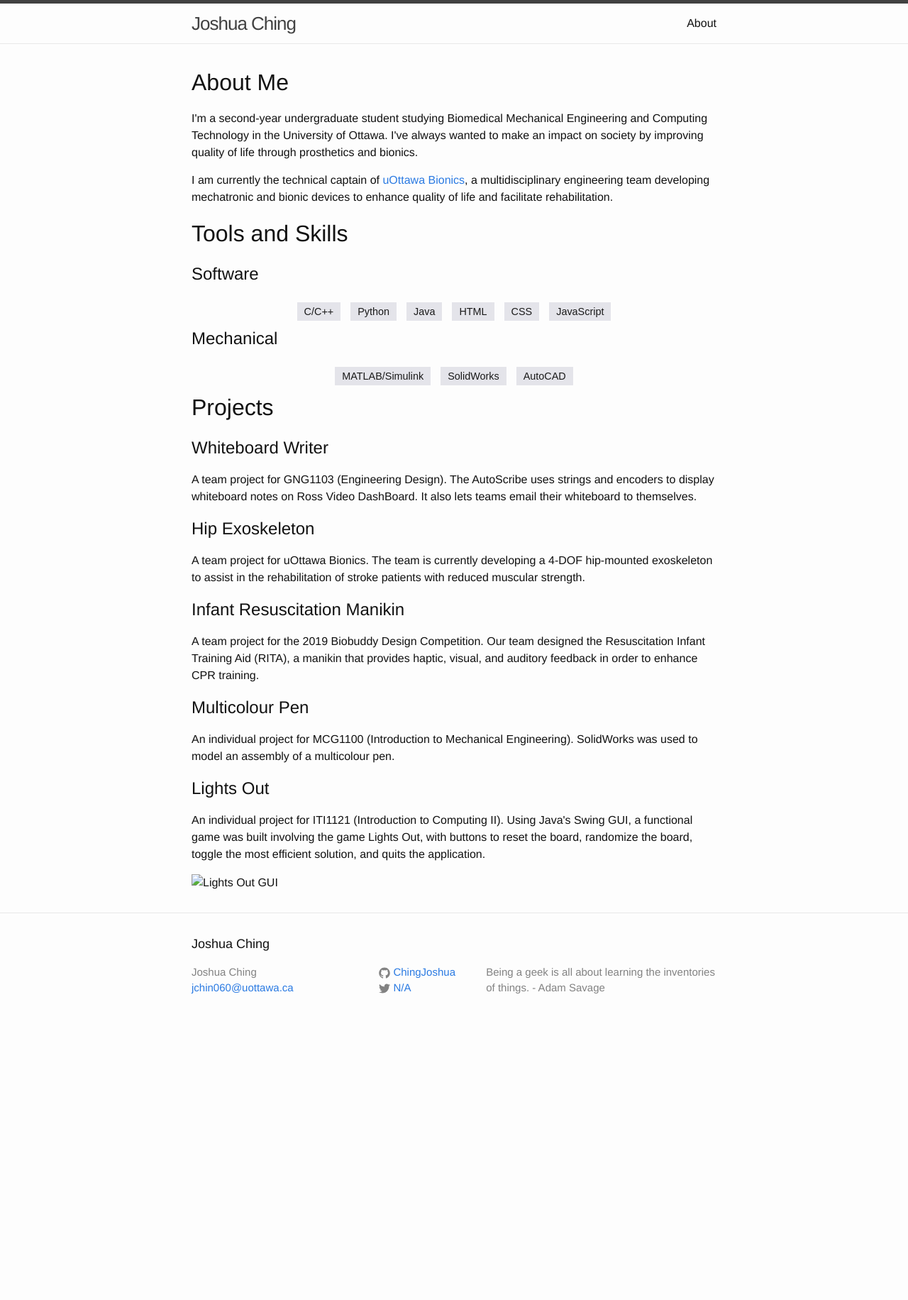
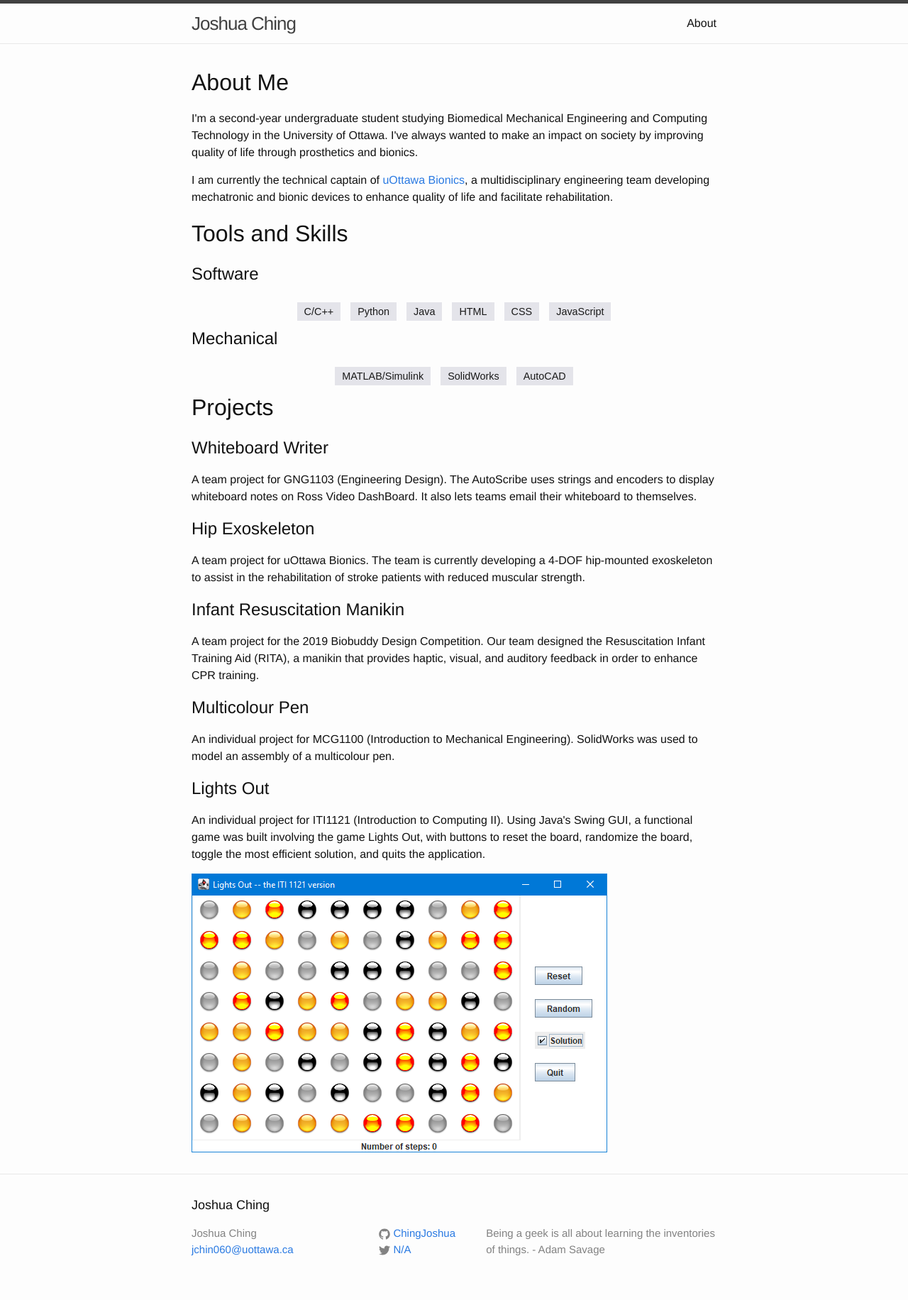
Before and after one commit to ChingJoshua/ChingJoshua.github.io, a Jekyll site: the page built from index.html, in a window 1280 px wide. Shown: the whole page at 71% size. Built offline with Jekyll 4.4.1, drawn with Linux system fonts in a browser that asks for light colours; before the commit the page ends 1464 px from its top, so only the background shows below that.

Commit message:
try again

```diff
--- a/index.html
+++ b/index.html
@@ -78,6 +78,6 @@ layout: default
     </p>
   <h2>Lights Out</h2>
     <p>An individual project for ITI1121 (Introduction to Computing II). Using Java's Swing GUI, a functional game was built involving the game Lights Out, with buttons to reset the board, randomize the board, toggle the most efficient solution, and quits the application.</p>
-    <img src="/_includes/lights_out.png" alt="Lights Out GUI">
+    <img src="/images/lights_out.png" alt="Lights Out GUI">
 
 </div>
```
Also changed, not shown: images/lights_out.png (renamed from _includes/lights_out.png).
